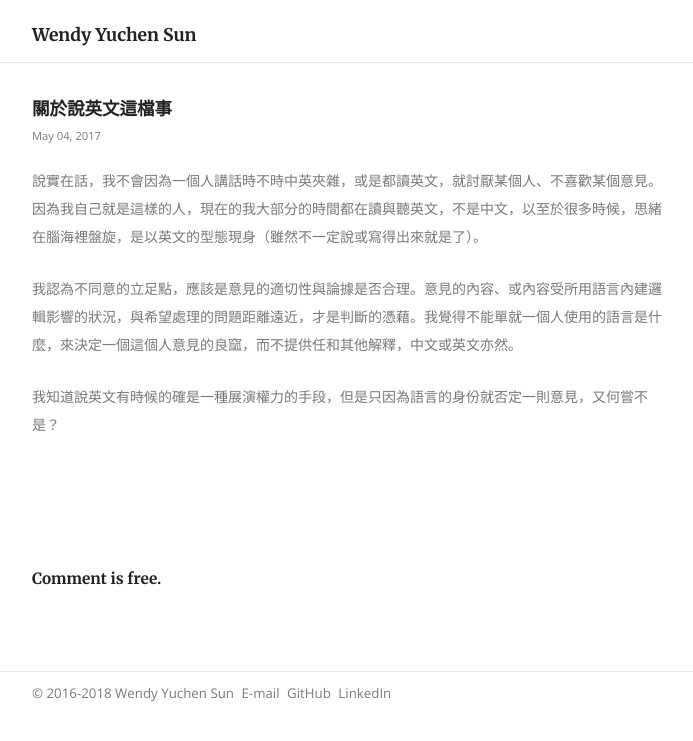
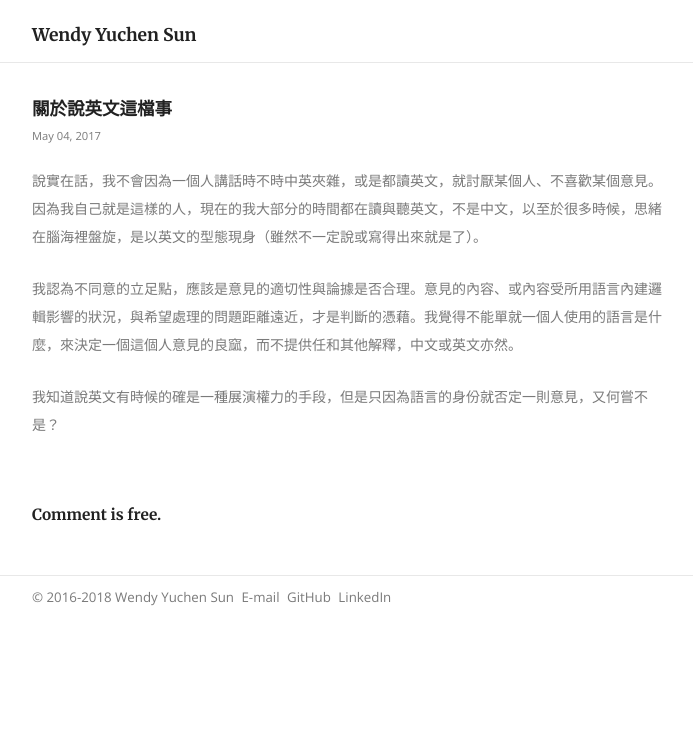
Before and after one commit to wendyyuchensun/wendyyuchensun.github.io, a Jekyll site: the page built from _posts/2017-05-04-speaking-of-speaking-english.md, in a window 1280 px wide. Shown: the top 741 px of the page, without its empty margins (288-981 px from the left). Built offline with Jekyll 4.4.1, drawn with Linux system fonts in a browser that asks for light colours; comment, search, counter and statistics services are not loaded.

```diff
--- a/css/style.sass
+++ b/css/style.sass
@@ -98,7 +98,7 @@ pre
   display: inline
 
 #disqus
-  margin-top: 8rem
+  margin-top: 4rem
 
 #disqus_thread
   margin-top: 1rem
@@ -124,7 +124,7 @@ header
 
 main
   .container
-    padding: 2rem 0 4rem 0
+    padding: 2rem 0
   a
     border-bottom: 1px dotted rgba($c, 0.2)
     &:hover
```
Also changed, not shown: index.html (+8 -0 lines).
